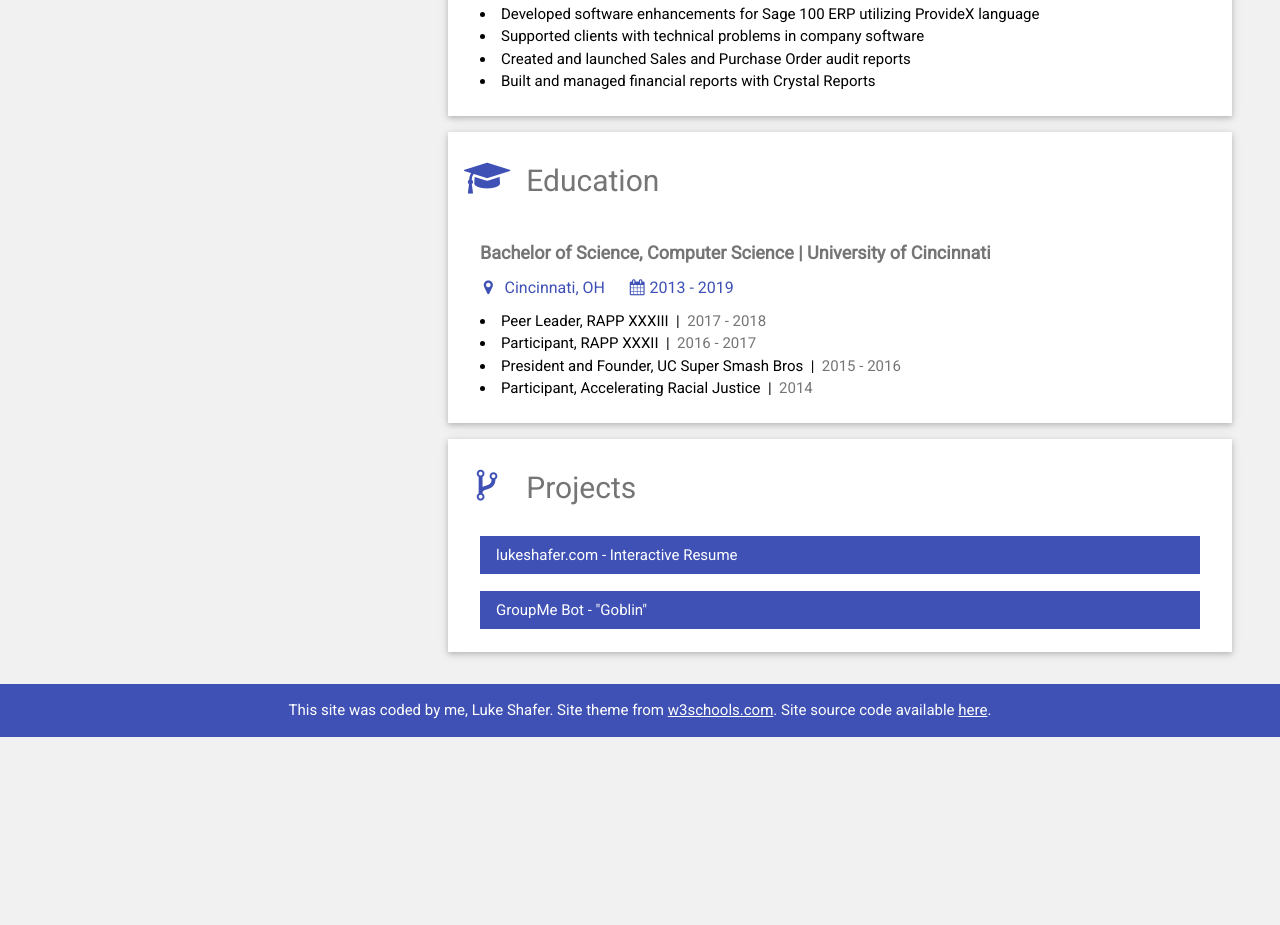
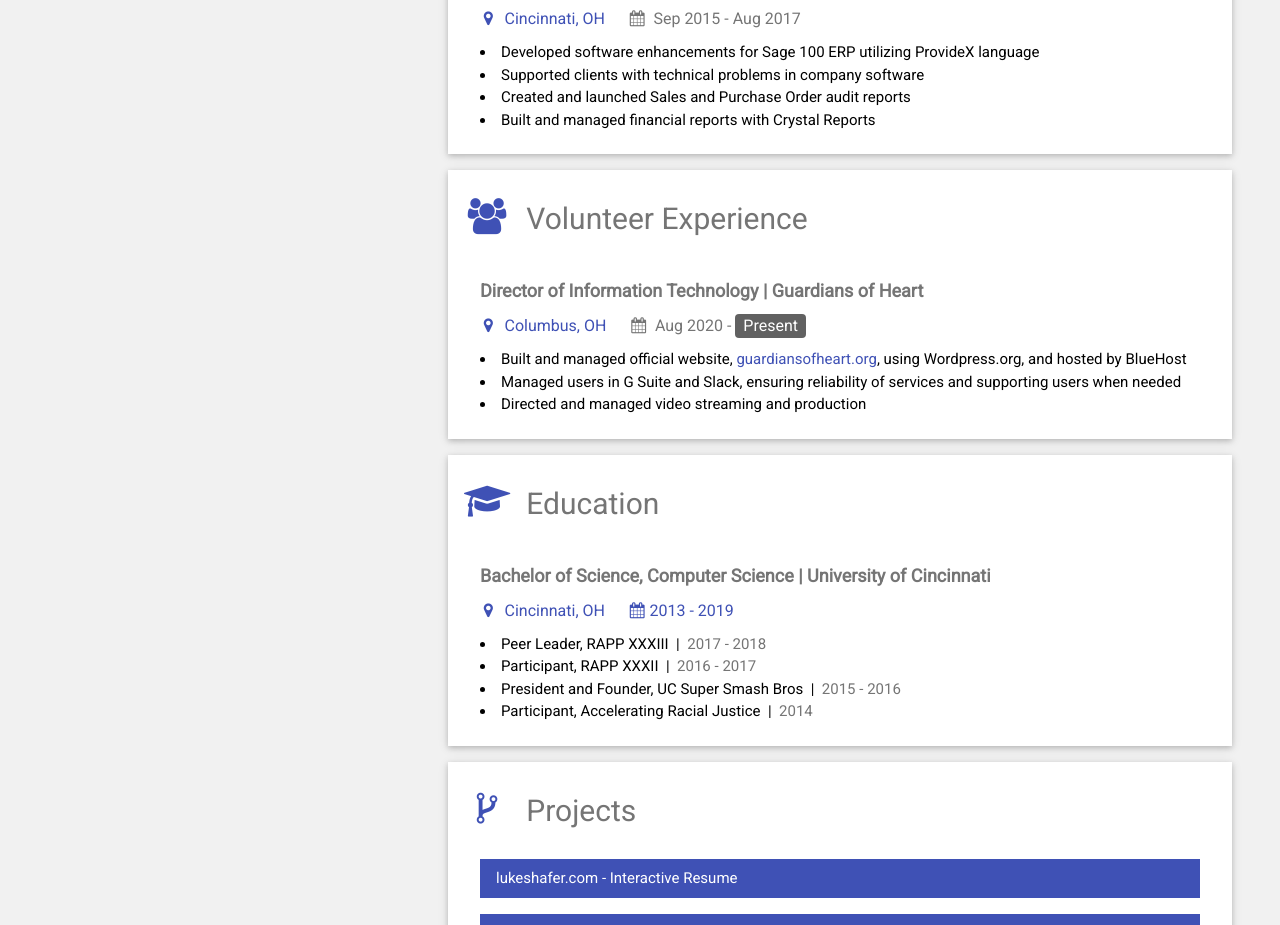
Before and after one commit to lukeshafer/lukeshafer.github.io, a plain HTML site: page index.html in a window 1280 px wide. Shown: the part 1707-2632 px from the top of the page. Before the commit the page ends 2444 px from the top, so only its background shows below. Drawn offline with nearby package versions, Linux system fonts and the light colour scheme.

Commit message:
Added link to download resume, and added volunteer experience section with Guardians of Hearts details.

```diff
--- a/index.html
+++ b/index.html
@@ -50,8 +50,8 @@
           </div>
           <h4 id="nav" class="nav-bar w3-text-white" style="text-align: right;">
             <script>
-              var titles = ["Professional Profile","Work Experience","Education","Projects"];
-              var ids = ["Professional_Profile","Work_Experience","Education","Projects"];
+              var titles = ["Professional Profile","Work Experience","Volunteer Experience","Education","Projects"];
+              var ids = ["Professional_Profile","Work_Experience","Volunteer_Experience","Education","Projects"];
               var bar_text = "";
               var side_text = "";
               var i;
@@ -190,6 +190,8 @@
             <b>Looking for jobs in the Columbus, OH area
             starting immediately.</b>
           </p>
+          <a href="./resume.pdf" class="w3-button w3-indigo w3-round-large w3-hover-light-blue" target="_blank">Download Resume PDF</a>
+          <br>
           <br>
         </div>
       </div>
@@ -261,6 +263,24 @@
         </div>
       </div>
       <!-- End Work Experience -->
+
+      <!-- Volunteer Experience -->
+      <div class="w3-container w3-card w3-white w3-margin-bottom">
+        <a name="Volunteer_Experience" class="section"></a>
+        <h2 class="w3-text-grey w3-padding-16"><i class="fa fa-users fa-fw w3-margin-right w3-xxlarge w3-text-indigo" aria-hidden="true"></i>Volunteer Experience</h2>
+        <div class="w3-container">
+          <h5 class="w3-text-grey"><b>Director of Information Technology | Guardians of Heart</b></h5>
+          <h6><span class="w3-text-indigo"><i class="fa fa-map-marker fa-fw" aria-hidden="true">&nbsp;</i>
+            Columbus, OH  &nbsp;</span><span class="w3-text-grey"><i class="fa fa-calendar fa-fw w3-margin-left" aria-hidden="true">&nbsp;</i>
+            Aug 2020 - </span><span class="w3-tag w3-dark-grey w3-round">Present</span></h6>
+          <li>Built and managed official website, <a href="https://www.guardiansofheart.org/" style="text-decoration: none" class="w3-text-indigo">
+            guardiansofheart.org</a>, using Wordpress.org, and hosted by BlueHost</li>
+          <li>Managed users in G Suite and Slack, ensuring reliability of services and supporting users when needed</li>
+          <li>Directed and managed video streaming and production</li>
+          <br>
+        </div>
+      </div>
+      <!-- End Volunteer Experience -->
 
       <!-- Education -->
       <div class="w3-container w3-card w3-white w3-margin-bottom">
```
